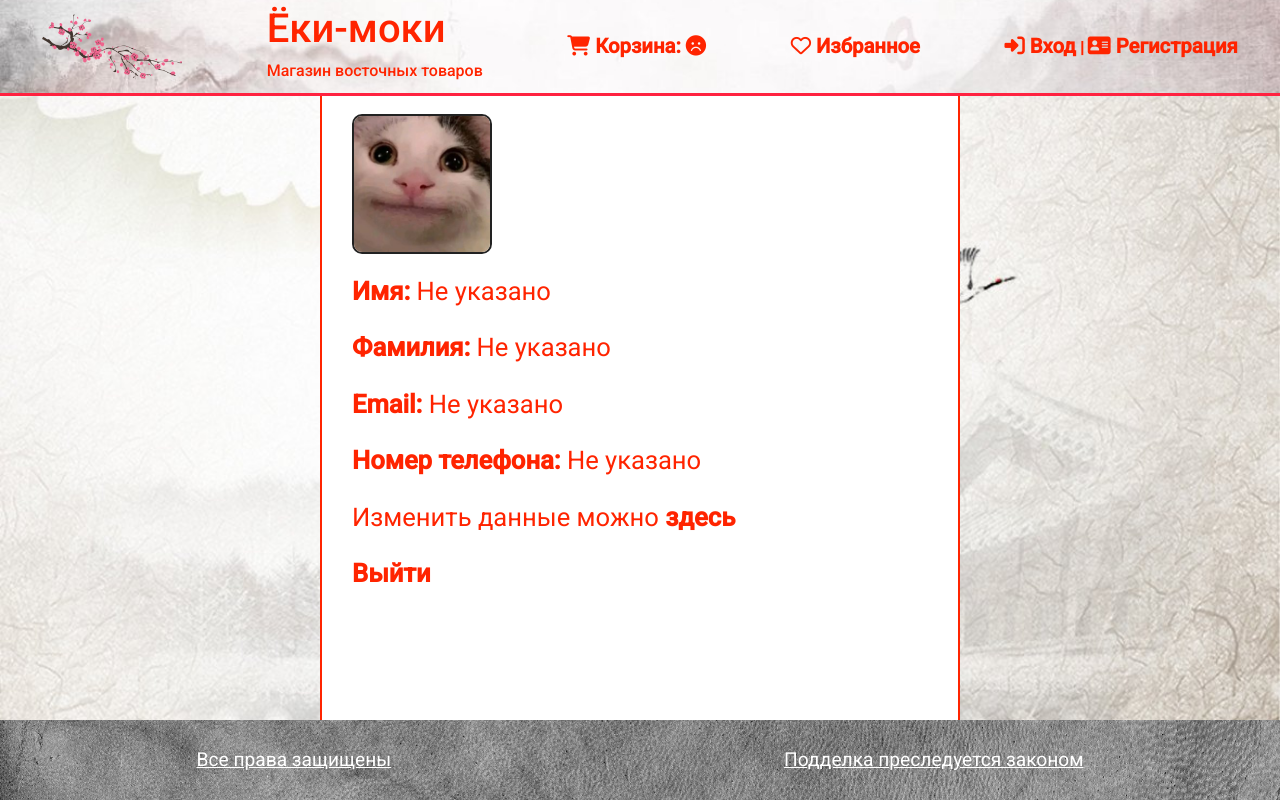
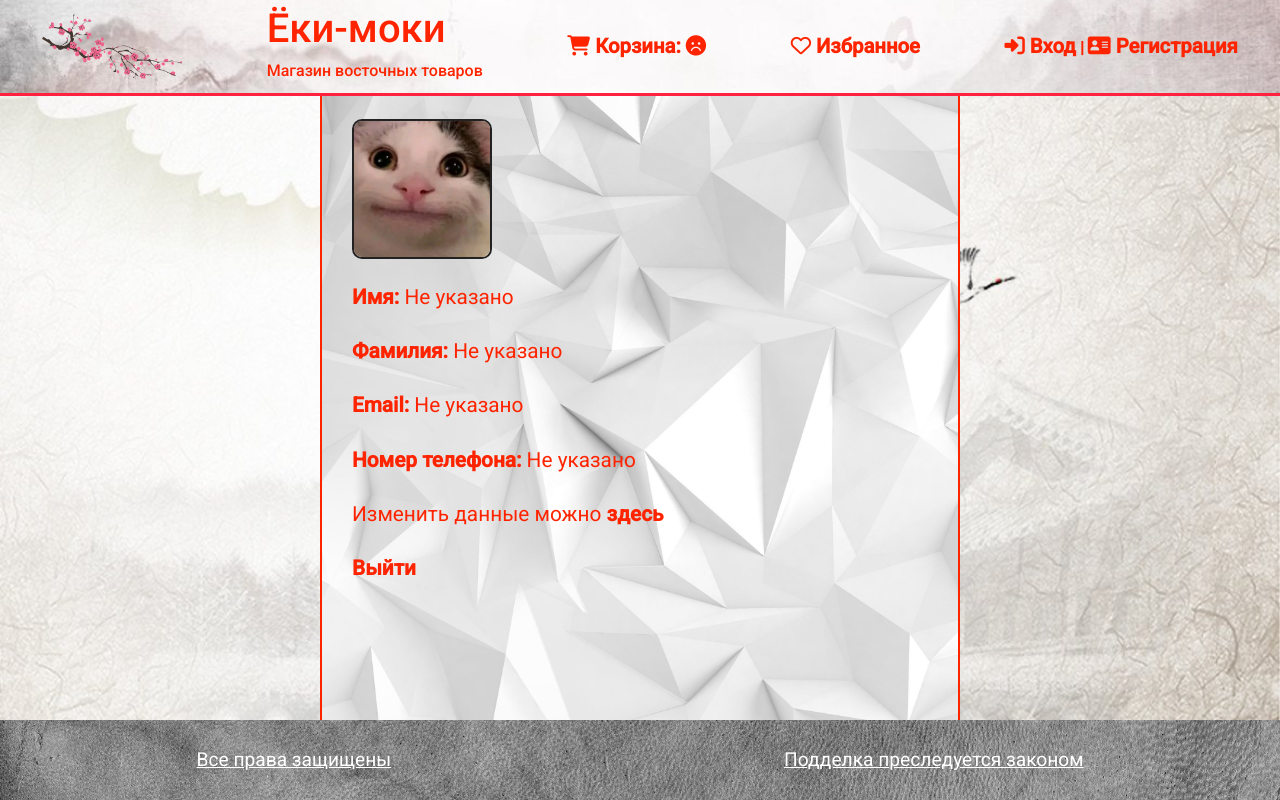
Before and after one commit to begugla1/japan_shop, a Django app: page /user/profile in a window 1280 px wide. Run offline with Django 4.2, Linux system fonts and the light colour scheme; some libraries are stand-ins or nearby versions.

Commit message:
6 commit refactoring +

```diff
--- a/app/settings.py
+++ b/app/settings.py
@@ -128,7 +128,7 @@ USE_TZ = True
 STATIC_URL = "/static/"
 
 STATICFILES_DIRS = [
-    BASE_DIR / "static",
+    os.path.join(BASE_DIR, 'static'),
 ]
 
 MEDIA_ROOT = os.path.join(BASE_DIR, 'media')
--- a/static/main/css/style.css
+++ b/static/main/css/style.css
@@ -327,7 +327,11 @@ footer .footer .author {
     border-left: 2px solid #ff2400;
     border-right: 2px solid #ff2400;
     background-color: white;
-    font-size: 1.6em;
+    font-size: 1.3em;
+}
+
+.profile-content {
+    width: 100%
 }
 
 .profile img {
@@ -338,7 +342,7 @@ footer .footer .author {
 
 .profile .info {
     width: 100%;
-    margin: 18px 0 18px 30px;
+    margin: 23px 0 23px 30px;
 }
 .profile a{
     text-decoration: none;
--- a/templates/main/base.html
+++ b/templates/main/base.html
@@ -41,7 +41,6 @@
                         <img src="{% if user.profile.profile_photo %}
                         {{ user.profile.profile_photo.url }}{% else %}
                         {% static 'main/img/default.jpg' %}{% endif %}" alt="" class="up-img">{{ user.username }}</a></div>
-<!--                    <div class="links"><a href="{% url 'logout' %}"> <i class="fa-solid fa-outdent"></i> Выйти</a></div>-->
                 {% endif %}
             {% else %}
                 <div class="links"><a href="{% url 'login' %}"><i class="fa-solid fa-right-to-bracket"></i> Вход</a> | <a href="{% url 'register' %}">
--- a/templates/user/user_profile.html
+++ b/templates/user/user_profile.html
@@ -5,7 +5,9 @@
 
 {% block content %}
 <div class="profile">
-    <div class="profile-content">
+    <div class="profile-content" style="background: url('{% static 'main/img/card-bg.jpg' %}')no-repeat;
+        background-position: center;
+        background-size: cover;">
         <div class="info"><img src="{% if user.profile.profile_photo %}
         {{ user.profile.profile_photo.url }}{% else %}
         {% static 'main/img/default.jpg' %}{% endif %}" alt=""></div>
```
Also changed, not shown: db.sqlite3, media/media/profile_photos/2023/05/31/spacer.jpg (deleted).
